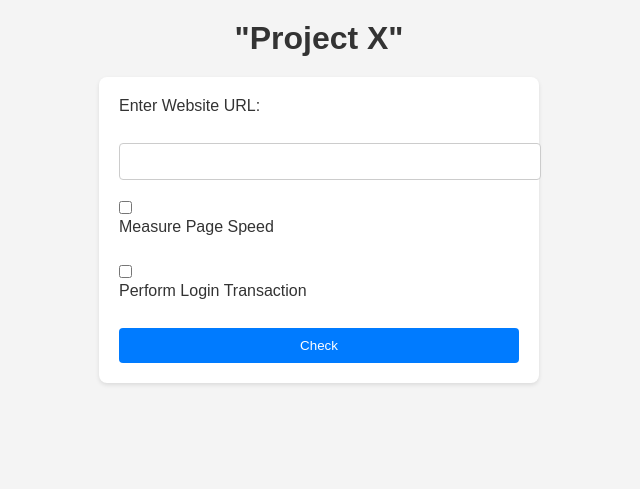
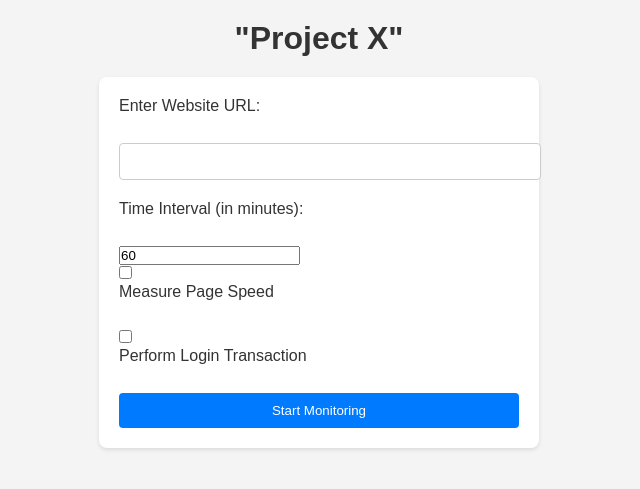
Before and after one commit to OpenSauce-X/Project-X, a Flask app: page / in a window 1280 px wide. Shown: the top 489 px of the page, without its empty margins (321-961 px from the left). Run offline with Flask 2, Linux system fonts and the light colour scheme.

Commit message:
Adding time_interval function and also logging

```diff
--- a/requirements.txt
+++ b/requirements.txt
@@ -2,3 +2,4 @@
 Flask==2.1.2
 requests==2.26.0
 matplotlib==3.4.3
+apscheduler==3.8.0
--- a/website_monitoring/app.py
+++ b/website_monitoring/app.py
@@ -3,8 +3,13 @@ import requests
 import time
 import sqlite3
 import smtplib
+import logging
 from email.mime.text import MIMEText
 import matplotlib.pyplot as plt
+from flask import redirect, url_for
+from apscheduler.schedulers.background import BackgroundScheduler
+import datetime
+
 
 app = Flask(__name__)
 
@@ -62,14 +67,55 @@ def log_performance_data(url, status, load_time):
     finally:
         conn.close()
 
+# Configure logging
+logging.basicConfig(filename='monitoring.log', level=logging.INFO, format='%(asctime)s - %(levelname)s: %(message)s')
+
+def monitor_website(website_url, measure_speed, login_transaction):
+    status = check_website(website_url)
+    page_load_time = None
+    transaction_status = None
+
+    if measure_speed:
+        start_time = time.time()
+        response = requests.get(website_url)
+        end_time = time.time()
+        page_load_time = end_time - start_time
+        logging.info(f"Pinged website {website_url} at {datetime.datetime.now()} with page load time: {page_load_time} seconds")
+
+    if login_transaction:
+        transaction_status = perform_login_transaction(website_url)
+        logging.info(f"Performed login transaction on website {website_url} at {datetime.datetime.now()}, transaction status: {transaction_status}")
+
+    log_performance_data(website_url, status, page_load_time)
+
+    if not status:
+        send_email_notification("Website Down Alert", f"The website {website_url} is down. Please take immediate action.", "recipient@example.com")
+        logging.warning(f"Website {website_url} is down at {datetime.datetime.now()}")
+
+# Initialize BackgroundScheduler
+scheduler = BackgroundScheduler()
+scheduler.start()
+
+DEFAULT_INTERVAL = 30
+
 @app.route('/', methods=['GET', 'POST'])
 def index():
     if request.method == 'POST':
         website_url = request.form['website_url']
         website_url = append_http(website_url)  # Ensure URL has schema before using it
+        try:
+            time_interval = int(request.form['time_interval'])
+        except KeyError:
+            # Handle the case where 'time_interval' is missing
+            # Set a default time interval value or display an error message
+            time_interval = DEFAULT_INTERVAL  # Set a default value
         measure_speed = 'measure_speed' in request.form
         login_transaction = 'login_transaction' in request.form
         status = check_website(website_url)
+
+         # Schedule website monitoring task
+        scheduler.add_job(monitor_website, 'interval', minutes=time_interval, args=[website_url, measure_speed, login_transaction])
+
         page_load_time = None
         transaction_status = None
         if measure_speed:
--- a/website_monitoring/templates/index.html
+++ b/website_monitoring/templates/index.html
@@ -11,11 +11,13 @@
     <form method="POST">
         <label for="website_url">Enter Website URL:</label><br>
         <input type="text" id="website_url" name="website_url" required><br>
+        <label for="time_interval">Time Interval (in minutes):</label><br>
+        <input type="number" id="time_interval" name="time_interval" min="1" value="60" required><br>
         <input type="checkbox" id="measure_speed" name="measure_speed">
         <label for="measure_speed">Measure Page Speed</label><br>
         <input type="checkbox" id="login_transaction" name="login_transaction">
         <label for="login_transaction">Perform Login Transaction</label><br>
-        <button type="submit">Check</button>
+        <button type="submit">Start Monitoring</button>
     </form>
     {% if website_url %}
         <p>Website: {{ website_url }}</p>
```
Also changed, not shown: website_monitoring/performance.db.
